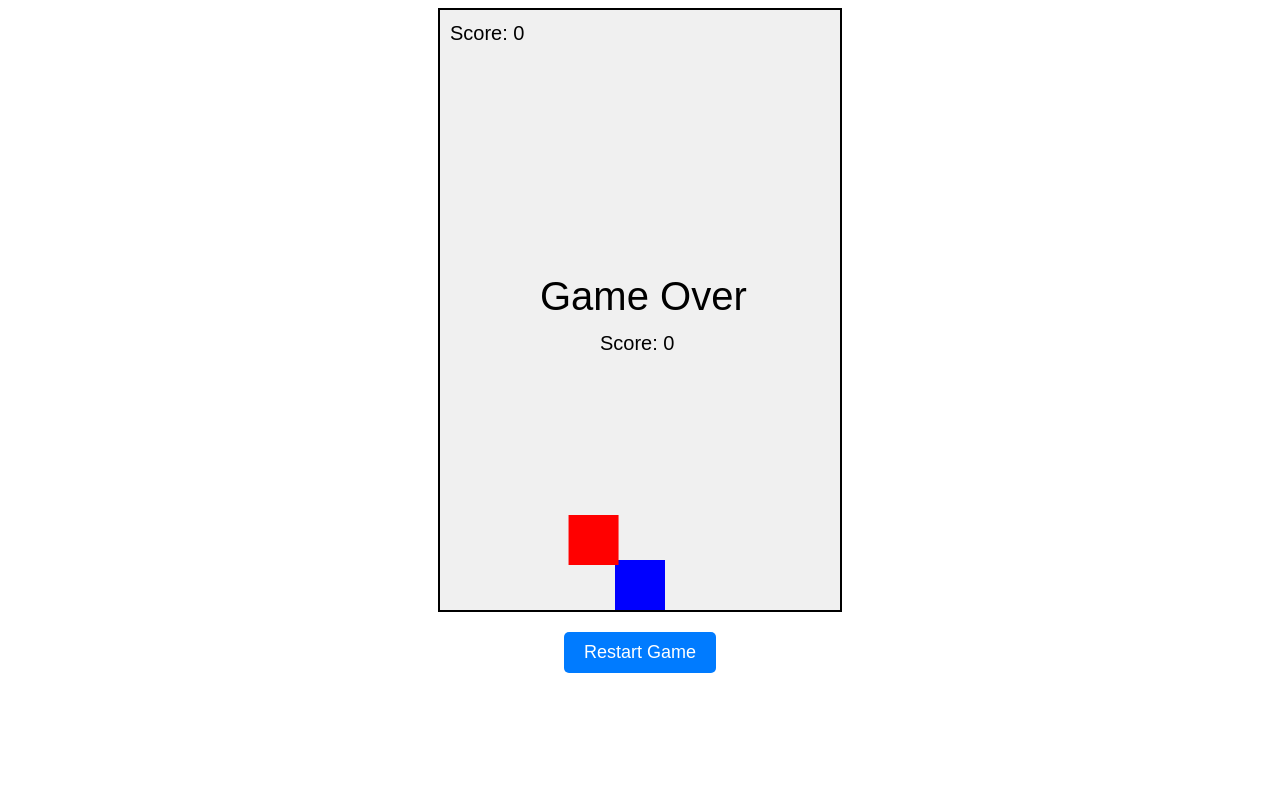
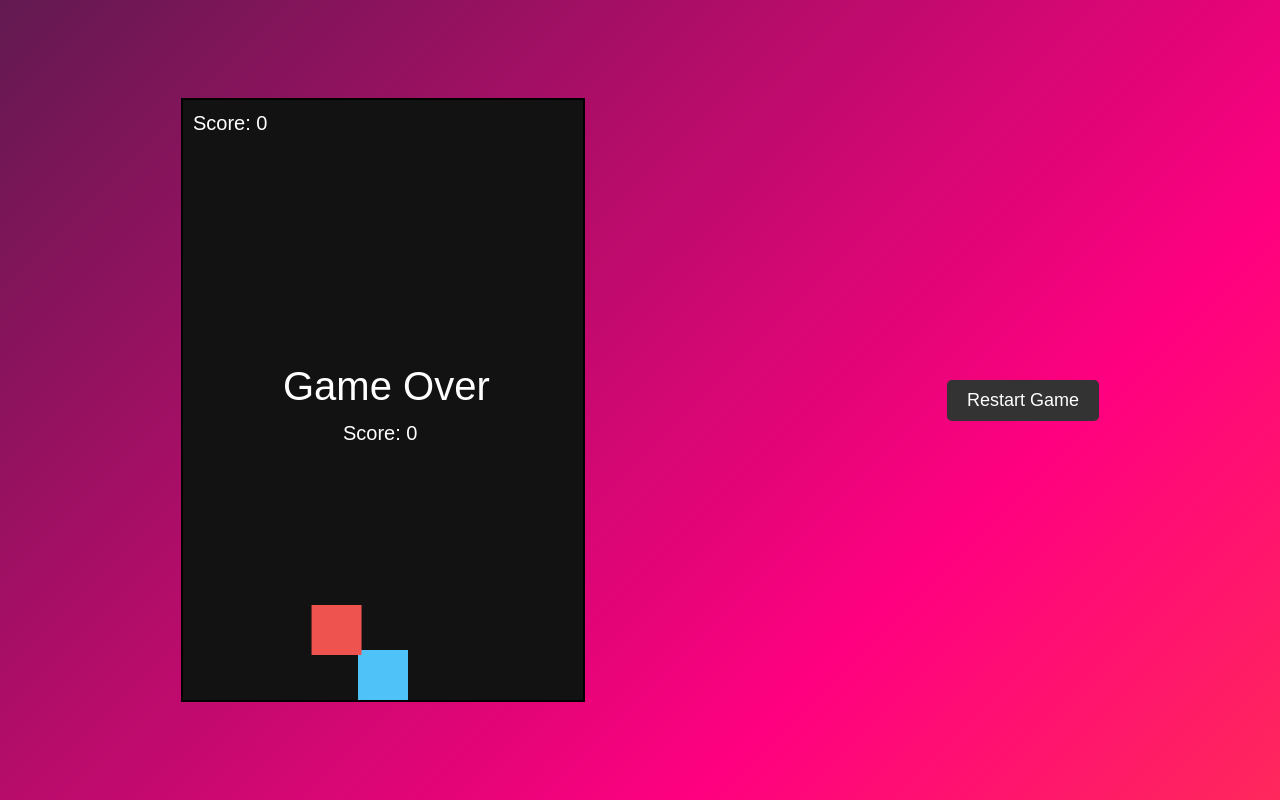
Before and after one commit to Mr-goon5748/dodge-the-blocks, a plain HTML site: page index.html in a window 1280 px wide. Drawn offline with Linux system fonts and the light colour scheme.

Commit message:
Update index.html

```diff
--- a/index.html
+++ b/index.html
@@ -1,4 +1,3 @@
-
 
 <!DOCTYPE html>
 <html lang="en">
@@ -6,8 +5,26 @@
   <meta charset="UTF-8" />
   <title>Dodge the Blocks</title>
   <style>
+    body {
+      margin: 0;
+      padding: 0;
+      height: 100vh;
+      display: flex;
+      align-items: center;
+      justify-content: center;
+      background: linear-gradient(135deg, #0f0c29, #302b63, #24243e, #ff0080, #ff8c00);
+      background-size: 400% 400%;
+      animation: neonGradient 15s ease infinite;
+    }
+
+    @keyframes neonGradient {
+      0% { background-position: 0% 50%; }
+      50% { background-position: 100% 50%; }
+      100% { background-position: 0% 50%; }
+    }
+
     canvas {
-      background: #f0f0f0;
+      background: #121212;
       display: block;
       margin: 0 auto;
       border: 2px solid #000;
@@ -17,8 +34,8 @@
       margin: 20px auto;
       padding: 10px 20px;
       font-size: 18px;
-      background-color: #007BFF;
-      color: white;
+      background-color: #333;
+      color: #fff;
       border: none;
       border-radius: 5px;
       cursor: pointer;
@@ -50,7 +67,7 @@
         y: 550,
         width: 50,
         height: 50,
-        color: "blue",
+        color: "#4FC3F7",
         speed: 7
       };
 
@@ -59,7 +76,7 @@
         y: 0,
         width: 50,
         height: 50,
-        color: "red",
+        color: "#EF5350",
         speed: 5
       };
 
@@ -85,7 +102,7 @@
     }
 
     function drawScore() {
-      ctx.fillStyle = "black";
+      ctx.fillStyle = "#ffffff";
       ctx.font = "20px Arial";
       ctx.fillText("Score: " + score, 10, 30);
     }
@@ -123,7 +140,7 @@
         draw();
         requestAnimationFrame(loop);
       } else {
-        ctx.fillStyle = "black";
+        ctx.fillStyle = "#ffffff";
         ctx.font = "40px Arial";
         ctx.fillText("Game Over", 100, 300);
         ctx.font = "20px Arial";
```
